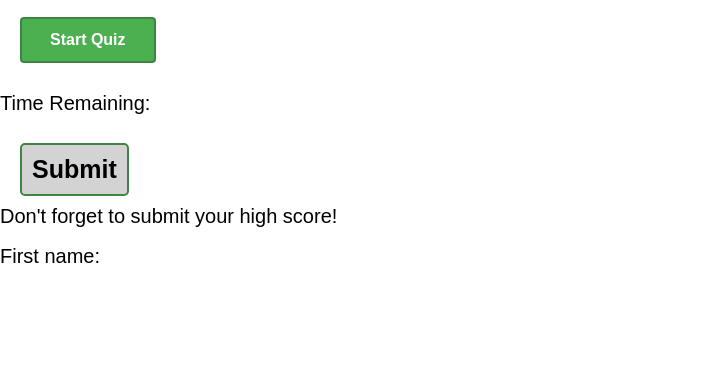
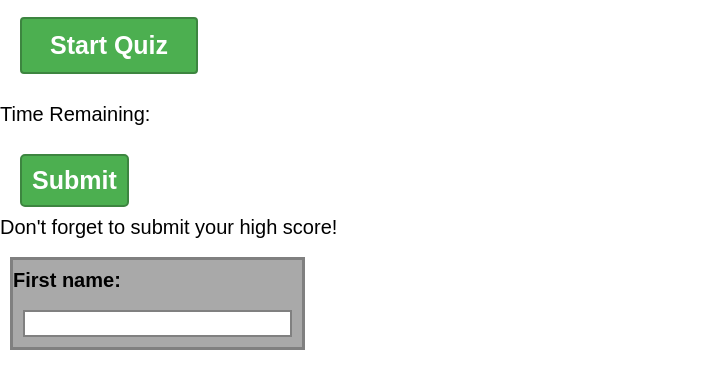
Before and after one commit to analizajb/code-quiz, a plain HTML site: page index.html in a window 1280 px wide. Shown: the part 43-432 px from the top of the page, without its empty margins (0-703 px from the left). Drawn offline with Linux system fonts and the light colour scheme.

Commit message:
adding styling to high score form

```diff
--- a/assets/script.js
+++ b/assets/script.js
@@ -45,7 +45,17 @@ var quizQuestions = [
              4: 'An array is a list of items with single variables.'
          },
          correctAnswer: '3: Arrays are objects that are resizable and able to contain different data types.'
-     }
+     },
+     {
+        question: "Fixed values are called...",
+        answers: {
+            1: 'Fixated.',
+            2: 'Literals.',
+            3: 'Values.',
+            4: 'JavaScript.'
+        },
+        correctAnswer: '2: Literals.'
+    },
  ];
 
 
--- a/assets/style.css
+++ b/assets/style.css
@@ -25,7 +25,7 @@ button {
     text-align: center;
     text-decoration: none;
     display: inline-block;
-    font-size: 16px;
+    font-size: 25px;
     font-weight: bold;
     transition-duration: 0.4s;
 }
@@ -73,8 +73,8 @@ h1 {
 #submit {
     font: sans-serif;
     font-size: 25px;
-    background-color: lightgray;
-    color: black;
+    background-color: #4CAF50;
+    color: white;
     border-radius: 5px;
     padding: 10px;
     margin: 20px 0 0 20px;
@@ -82,5 +82,20 @@ h1 {
 
 #submit:hover {
     cursor:pointer;
-    background-color: gray;
+    background-color:#3d8540;
 }
+form {
+    display: inline-block;
+    justify-content: center;
+    font-weight: bold;
+    font-size: 20px;
+    background-color: darkgray;
+    border: 3px solid gray;
+    margin: 10px;
+}
+
+input {
+    margin: 10px;
+    padding: 0;
+    border: 2px solid gray;
+}
--- a/index.html
+++ b/index.html
@@ -11,8 +11,10 @@
  <button id="button" type="start" onclick="generateQuiz()">Start Quiz</button>
  <!-- TIMER -->
  <div class="timer">
-    <p>Time Remaining: </p>
-  </div>
+     <p id="timer">Time Remaining: </p>
+         <span id="timer-mins"></span>
+         <span id="timer-secs"></span>
+ </div>
  <!-- QUIZ HERE -->
  <div id="quiz" class="question"></div>
  <button id="submit" class="ans-btn" type="submit">Submit</button>
@@ -26,7 +28,8 @@
      <label for="fname">First name:</label><br>
      <input type="text" id="fname" name="fname"><br>
  </form>
+ <script src="./assets/script.js"></script>
 </body>
 
-<script src="./assets/script.js"></script>
+
 </html>
```
